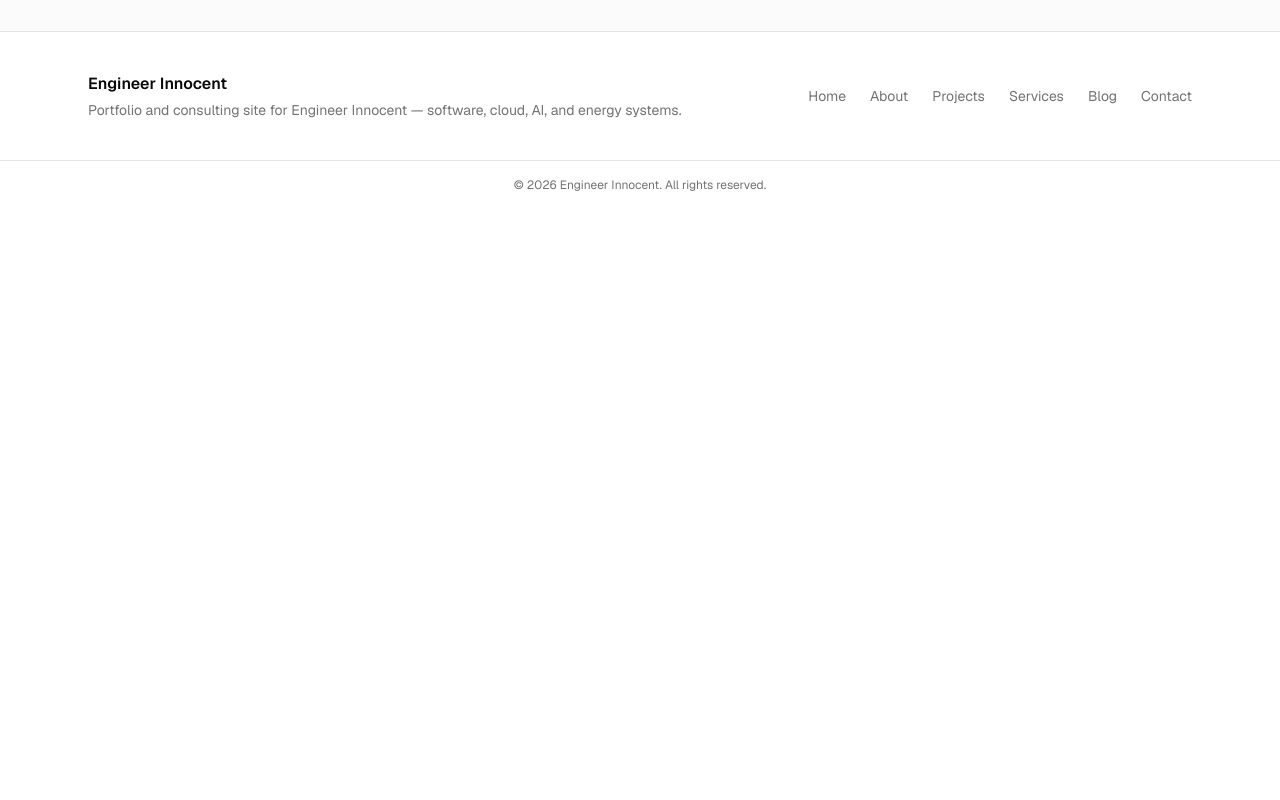
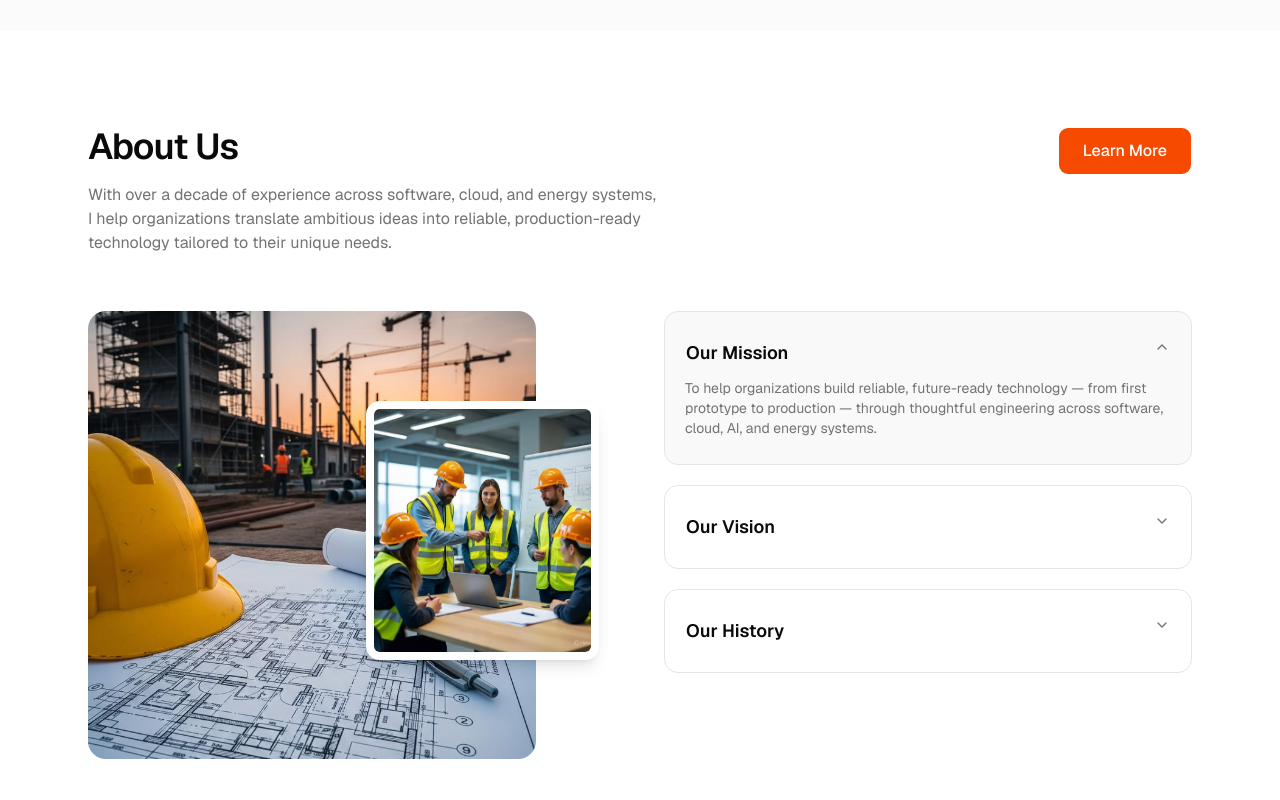
Before and after one commit to mik-max/MECIT-website, a Next.js app: page / in a window 1280 px wide. Shown: the part 2600-3400 px from the top of the page. Before the commit the page ends 2809 px from the top, so only its background shows below. Built offline with nearby package versions, Linux system fonts and the light colour scheme.

Commit message:
feat: completed about us section

```diff
--- a/app/about/page.tsx
+++ b/app/about/page.tsx
@@ -1,4 +1,5 @@
 import type { Metadata } from "next";
+import { About } from "@/components/sections/about";
 
 export const metadata: Metadata = {
   title: "About",
@@ -6,12 +7,5 @@ export const metadata: Metadata = {
 };
 
 export default function AboutPage() {
-  return (
-    <section className="mx-auto max-w-4xl px-6 py-24">
-      <h1 className="text-3xl font-semibold tracking-tight">About</h1>
-      <p className="mt-4 max-w-2xl text-muted-foreground">
-        About content coming soon.
-      </p>
-    </section>
-  );
+  return <About />;
 }
--- a/app/page.tsx
+++ b/app/page.tsx
@@ -1,6 +1,7 @@
 import { Hero } from "@/components/sections/hero";
 import { Services } from "@/components/sections/services";
 import { Projects } from "@/components/sections/projects";
+import { About } from "@/components/sections/about";
 
 export default function Home() {
   return (
@@ -8,6 +9,7 @@ export default function Home() {
       <Hero />
       <Services />
       <Projects />
+      <About />
     </>
   );
 }
--- /dev/null
+++ b/components/sections/about.tsx
@@ -0,0 +1,97 @@
+import Image from "next/image";
+import Link from "next/link";
+import {
+  Accordion,
+  AccordionContent,
+  AccordionItem,
+  AccordionTrigger,
+} from "@/components/ui/accordion";
+import { Button } from "@/components/ui/button";
+import { IMAGES } from "@/constants/images";
+
+const ABOUT_HIGHLIGHTS = [
+  {
+    value: "mission",
+    title: "Our Mission",
+    body: "To help organizations build reliable, future-ready technology — from first prototype to production — through thoughtful engineering across software, cloud, AI, and energy systems.",
+  },
+  {
+    value: "vision",
+    title: "Our Vision",
+    body: "A future where every organization, regardless of size, has access to world-class engineering expertise to power its growth and innovation.",
+  },
+  {
+    value: "history",
+    title: "Our History",
+    body: "Over 10+ years working across software development, IT infrastructure, and energy systems — partnering with organizations to solve complex technical challenges and deliver lasting impact.",
+  },
+];
+
+export function About() {
+  return (
+    <section id="about" className="scroll-mt-20 py-24">
+      <div className="mx-auto max-w-6xl px-6">
+        <div className="flex flex-col gap-6 sm:flex-row sm:items-start sm:justify-between">
+          <div className="max-w-xl">
+            <h2 className="text-3xl font-semibold tracking-tight sm:text-4xl">
+              About Us
+            </h2>
+            <p className="mt-4 text-muted-foreground">
+              With over a decade of experience across software, cloud, and
+              energy systems, I help organizations translate ambitious ideas
+              into reliable, production-ready technology tailored to their
+              unique needs.
+            </p>
+          </div>
+          <Button
+            asChild
+            size="lg"
+            className="h-12 shrink-0 bg-orange-600 px-6 text-base text-white hover:bg-orange-500"
+          >
+            <Link href="/#projects">Learn More</Link>
+          </Button>
+        </div>
+
+        <div className="mt-14 grid gap-12 lg:grid-cols-2 lg:items-start">
+          <div className="relative mx-auto w-full max-w-md lg:mx-0">
+            <div className="relative aspect-square w-full overflow-hidden rounded-2xl bg-muted">
+              <Image
+                src={IMAGES.aboutMain}
+                alt=""
+                fill
+                sizes="(min-width: 1024px) 40vw, 90vw"
+                className="object-cover"
+              />
+            </div>
+            <div className="absolute top-[20%] -right-[14%] h-[58%] w-[52%] overflow-hidden rounded-xl border-8 border-background shadow-lg">
+              <Image
+                src={IMAGES.aboutDetail}
+                alt=""
+                fill
+                sizes="300px"
+                className="object-cover"
+              />
+            </div>
+          </div>
+
+          <Accordion type="single" defaultValue="mission">
+            {ABOUT_HIGHLIGHTS.map(({ value, title, body }) => (
+              <AccordionItem
+                key={value}
+                value={value}
+                className="mb-5 rounded-xl border border-border bg-card px-5 py-4 last:mb-0 data-[state=open]:bg-muted/60"
+              >
+                <AccordionTrigger className="text-lg font-semibold hover:no-underline">
+                  {title}
+                </AccordionTrigger>
+                <AccordionContent className="text-muted-foreground">
+                  {body}
+                </AccordionContent>
+              </AccordionItem>
+            ))}
+          </Accordion>
+        </div>
+      </div>
+    </section>
+  );
+}
--- /dev/null
+++ b/components/ui/accordion.tsx
@@ -0,0 +1,81 @@
+"use client"
+
+import * as React from "react"
+import { Accordion as AccordionPrimitive } from "radix-ui"
+
+import { cn } from "@/lib/utils"
+import { ChevronDownIcon, ChevronUpIcon } from "lucide-react"
+
+function Accordion({
+  className,
+  ...props
+}: React.ComponentProps<typeof AccordionPrimitive.Root>) {
+  return (
+    <AccordionPrimitive.Root
+      data-slot="accordion"
+      className={cn("flex w-full flex-col", className)}
+      {...props}
+    />
+  )
+}
+
+function AccordionItem({
+  className,
+  ...props
+}: React.ComponentProps<typeof AccordionPrimitive.Item>) {
+  return (
+    <AccordionPrimitive.Item
+      data-slot="accordion-item"
+      className={cn("not-last:border-b", className)}
+      {...props}
+    />
+  )
+}
+
+function AccordionTrigger({
+  className,
+  children,
+  ...props
+}: React.ComponentProps<typeof AccordionPrimitive.Trigger>) {
+  return (
+    <AccordionPrimitive.Header className="flex">
+      <AccordionPrimitive.Trigger
+        data-slot="accordion-trigger"
+        className={cn(
+          "group/accordion-trigger relative flex flex-1 items-start justify-between rounded-lg border border-transparent py-2.5 text-left text-sm font-medium transition-all outline-none hover:underline focus-visible:border-ring focus-visible:ring-3 focus-visible:ring-ring/50 focus-visible:after:border-ring disabled:pointer-events-none disabled:opacity-50 **:data-[slot=accordion-trigger-icon]:ml-auto **:data-[slot=accordion-trigger-icon]:size-4 **:data-[slot=accordion-trigger-icon]:text-muted-foreground",
+          className
+        )}
+        {...props}
+      >
+        {children}
+        <ChevronDownIcon data-slot="accordion-trigger-icon" className="pointer-events-none shrink-0 group-aria-expanded/accordion-trigger:hidden" />
+        <ChevronUpIcon data-slot="accordion-trigger-icon" className="pointer-events-none hidden shrink-0 group-aria-expanded/accordion-trigger:inline" />
+      </AccordionPrimitive.Trigger>
+    </AccordionPrimitive.Header>
+  )
+}
+
+function AccordionContent({
+  className,
+  children,
+  ...props
+}: React.ComponentProps<typeof AccordionPrimitive.Content>) {
+  return (
+    <AccordionPrimitive.Content
+      data-slot="accordion-content"
+      className="overflow-hidden text-sm data-open:animate-accordion-down data-closed:animate-accordion-up"
+      {...props}
+    >
+      <div
+        className={cn(
+          "h-(--radix-accordion-content-height) pt-0 pb-2.5 [&_a]:underline [&_a]:underline-offset-3 [&_a]:hover:text-foreground [&_p:not(:last-child)]:mb-4",
+          className
+        )}
+      >
+        {children}
+      </div>
+    </AccordionPrimitive.Content>
+  )
+}
+
+export { Accordion, AccordionItem, AccordionTrigger, AccordionContent }
--- a/constants/images.ts
+++ b/constants/images.ts
@@ -1,3 +1,6 @@
 export const IMAGES = {
   heroBackground: "/images/image2.png",
+  // Drop matching files into public/images/about/
+  aboutMain: "/images/about/main.png",
+  aboutDetail: "/images/about/detail.png",
 };
```
Also changed, not shown: public/images/about/detail.png (added), public/images/about/main.png (added).
